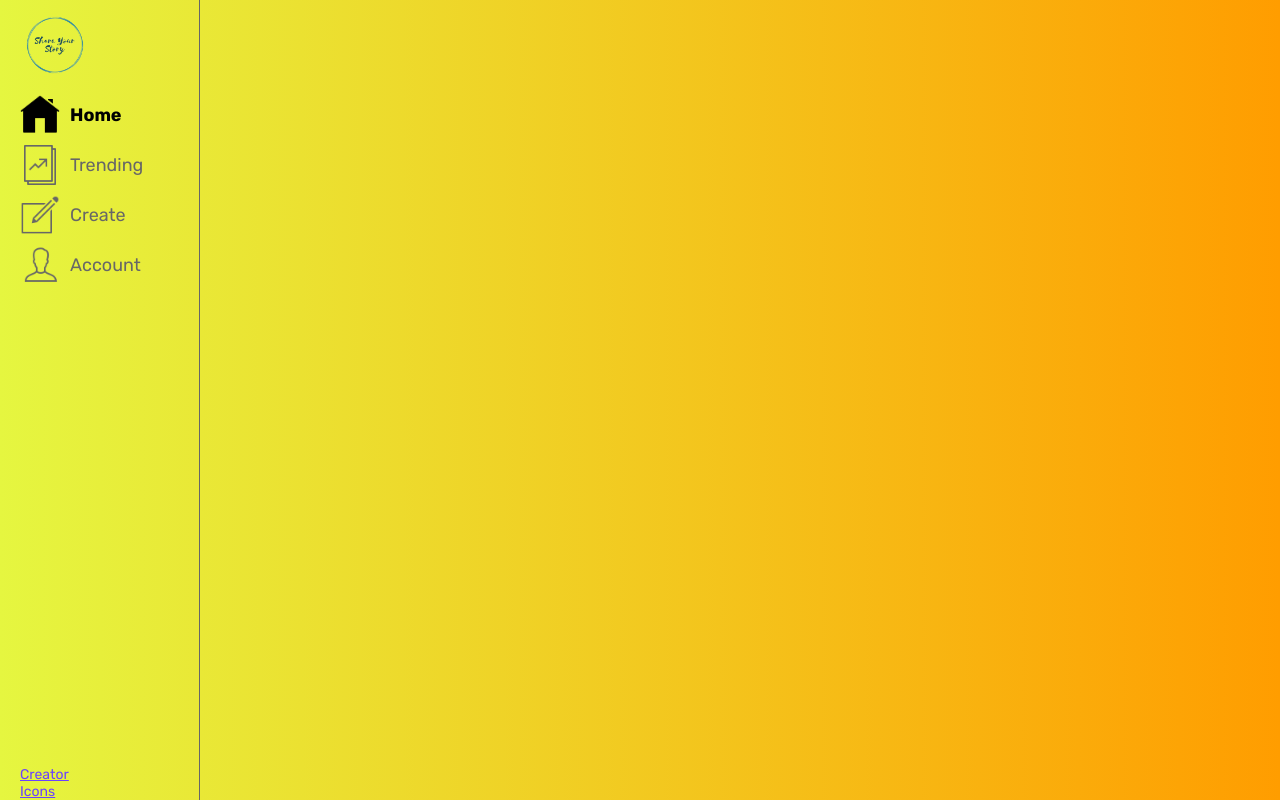
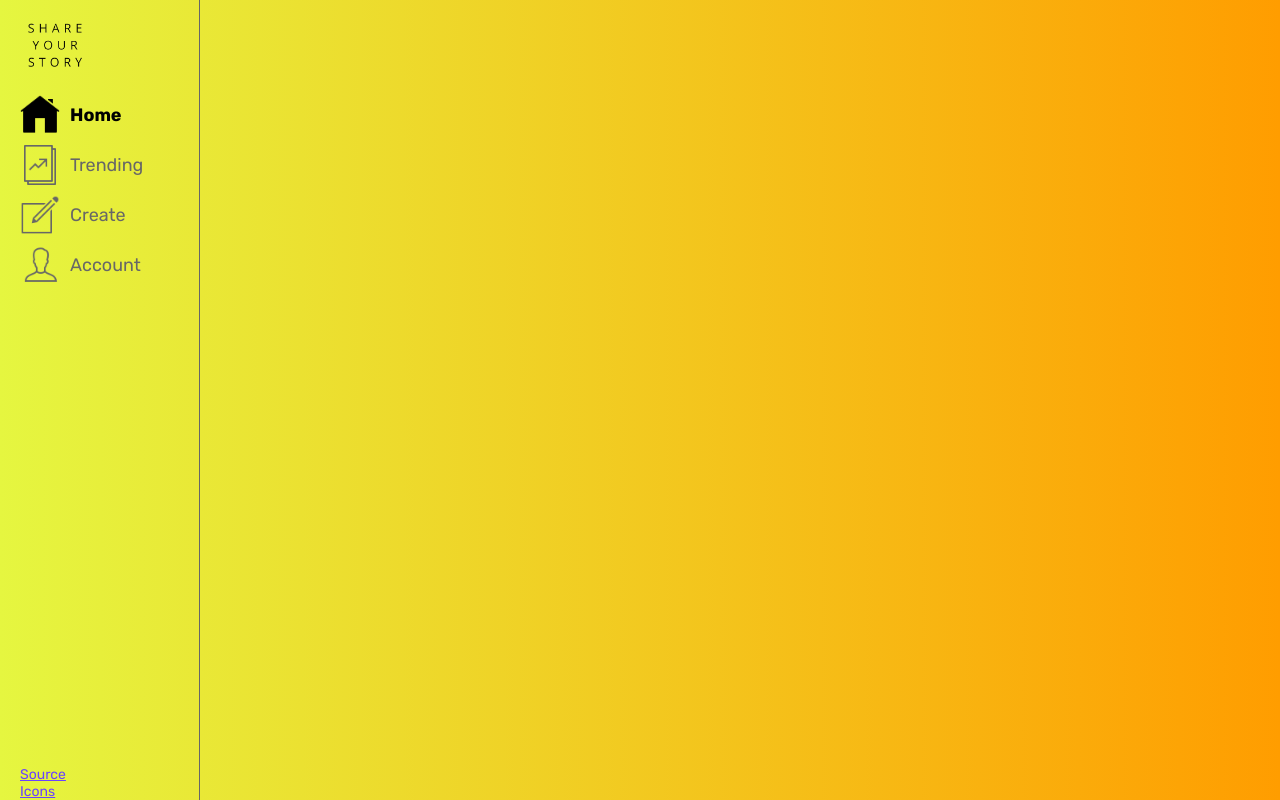
Before and after one commit to Share-Your-Story/frontend-prod, a React (Create React App) app: page / in a window 1280 px wide. Built offline with nearby package versions, Linux system fonts and the light colour scheme; no server answers.

Commit message:
updated the logo

```diff
--- a/src/Components/Layout/Nav.tsx
+++ b/src/Components/Layout/Nav.tsx
@@ -13,7 +13,7 @@
       <NavItem name="account" />
       <div className="credits">
         <div className="creator">
-          <a href="https://github.com/AayushMainali-Github">Creator</a>
+          <a href="https://github.com/Share-Your-Story/frontend-prod">Source</a>
         </div>
         <div className="icons">
           <a href="https://icons8.com/">Icons</a>
```
Also changed, not shown: src/Assets/logo.png, 1 other file (tests, documents, lock files or other folders).
